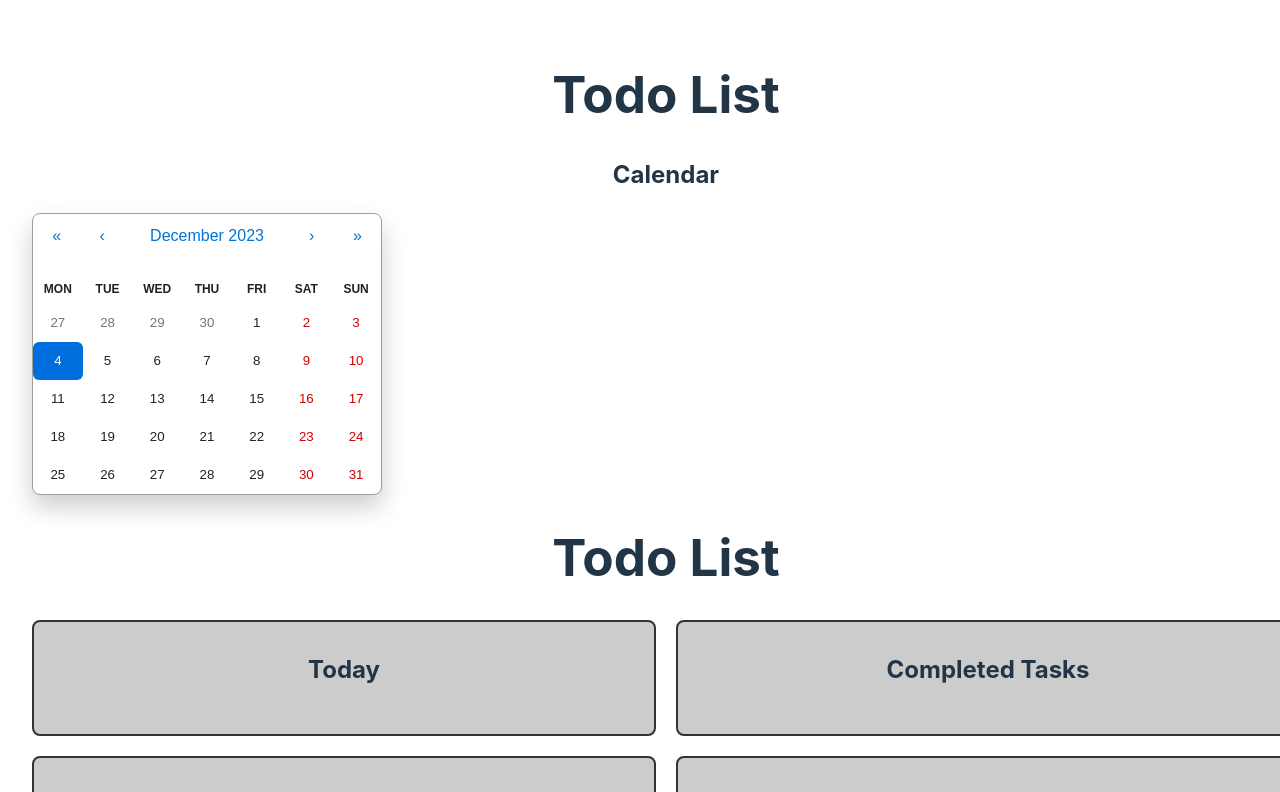
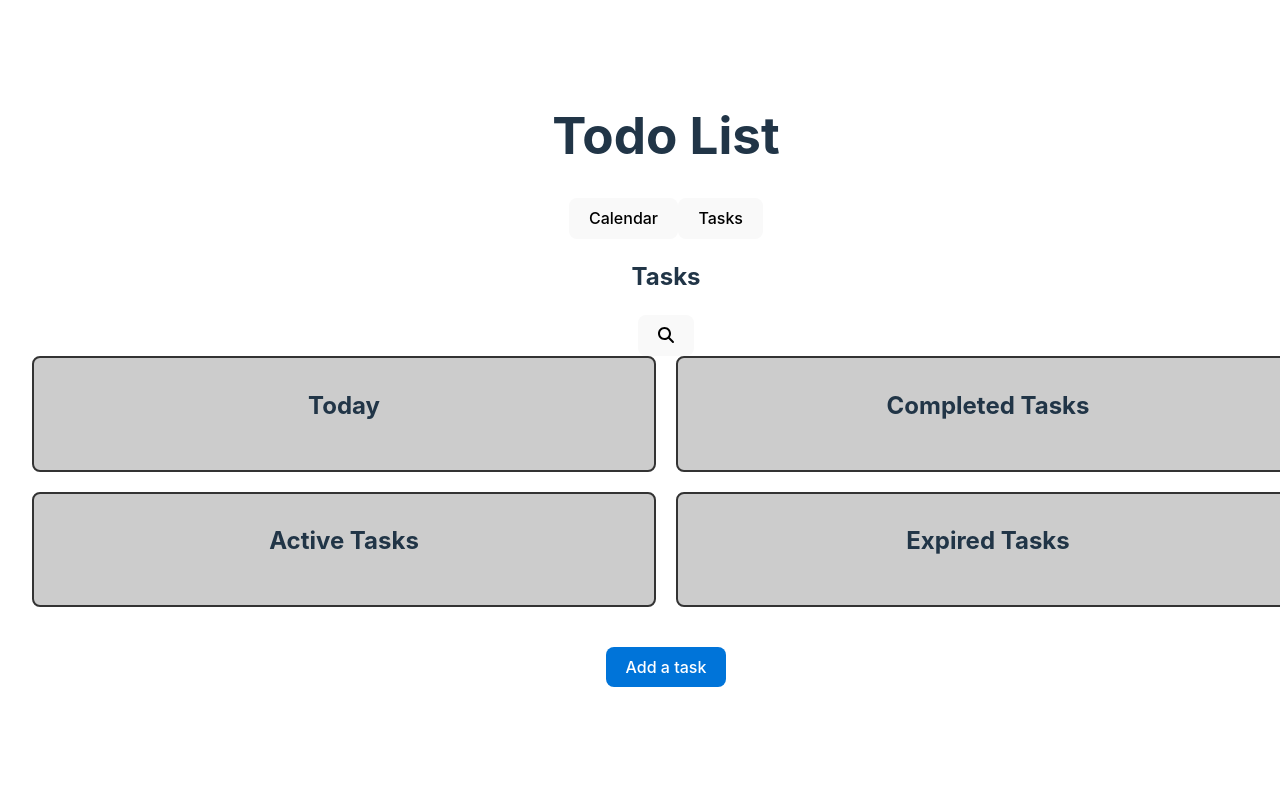
Before and after one commit to Hugo-Blois/toDoList-ReactApp, a React (Vite) app in the folder toDoList-ReactApp/: page / in a window 1280 px wide. Shown: the top 792 px of the page. Built offline with nearby package versions, Linux system fonts and the light colour scheme.

Commit message:
research tasks

```diff
--- a/toDoList-ReactApp/src/App.tsx
+++ b/toDoList-ReactApp/src/App.tsx
@@ -26,6 +26,7 @@ function App() {
   const [showSearch, setShowSearch] = useState<boolean>(false);
   const dateTime = new Date().toISOString().split('T')[0];
   const [selectedDate, setSelectedDate] = useState<Date>(new Date());
+  const [activeTab, setActiveTab] = useState<string>('tasks');
 
   function onChangeTache(e: React.ChangeEvent<HTMLInputElement>){
     const text = String(e.currentTarget.value);
@@ -91,33 +92,59 @@ function App() {
   return (
     <div className="App">
       <h1>Todo List</h1>
+
+      <div className="tabs">
+        <button className={activeTab === 'calendar' ? 'active' : ''} onClick={() => setActiveTab('calendar')}>
+          Calendar
+        </button>
+        <button className={activeTab === 'tasks' ? 'active' : ''} onClick={() => setActiveTab('tasks')}>
+          Tasks
+        </button>
+      </div>
+
+      {activeTab === 'calendar' && (
         <div>
           <h2>Calendar</h2>
-        <Calendar
-          className='react-calendar'
-          value={selectedDate}
+          <Calendar className='react-calendar' value={selectedDate} />
+        </div>
+      )}
+
+      {activeTab === 'tasks' && (
+        <div >
+          <h2>Tasks</h2>
+          <button onClick={() => {
+            setSearchTerm(""); // Réinitialiser la valeur du champ de recherche
+            setShowSearch(!showSearch); // Inverser l'état de visibilité du champ de recherche
+          }}>
+            <FontAwesomeIcon icon={faSearch} />
+          </button>
+          {showSearch && (
+          <div className="search-bar">
+            <input
+              type="text"
+              placeholder="Search tasks..."
+              value={searchTerm}
+              onChange={(e) => setSearchTerm(e.target.value)}
             />
           </div>
-
-      <div className="App">
-    <h1>Todo List</h1>
+        )}
           <div className="task-section">
           <div className="grid-container">
             <div className="grid-item">
                   <h2>Today</h2>
-          <List items={itemList.filter((item) => !item.done && item.dueDate === dateTime)} onDelete={deleteTache} onEdit={editTache} onToggleDone={toggleDone}/>
+                  <List items={filterTasks(itemList.filter((item) => !item.done && item.dueDate === dateTime))} onDelete={deleteTache} onEdit={editTache} onToggleDone={toggleDone}/>
                 </div>
                 <div className="grid-item">
                   <h2>Active Tasks</h2>
-          <List items={itemList.filter((item) => !item.done && item.dueDate > dateTime)} onDelete={deleteTache} onEdit={editTache} onToggleDone={toggleDone}/>
+                  <List items={filterTasks(itemList.filter((item) => !item.done && item.dueDate > dateTime))} onDelete={deleteTache} onEdit={editTache} onToggleDone={toggleDone}/>
                 </div>
                 <div className="grid-item">
                   <h2>Completed Tasks</h2>
-          <List items={itemList.filter((item) => item.done)} onDelete={deleteTache} onEdit={editTache} onToggleDone={toggleDone} />
+                  <List items={filterTasks(itemList.filter((item) => item.done))} onDelete={deleteTache} onEdit={editTache} onToggleDone={toggleDone} />
                 </div>
                 <div className="grid-item">
                   <h2>Expired Tasks</h2>
-          <List items={itemList.filter((item) => !item.done && item.dueDate < dateTime)} onDelete={deleteTache} onEdit={editTache} onToggleDone={toggleDone}/>
+                  <List items={filterTasks(itemList.filter((item) => !item.done && item.dueDate < dateTime))} onDelete={deleteTache} onEdit={editTache} onToggleDone={toggleDone}/>
                 </div>
               </div>
             </div>
@@ -147,6 +174,7 @@ function App() {
                 </div>
             }
         </div>
+      )}
     </div>
 );
 
```
Lines whose indentation alone changed are shown as unchanged.
